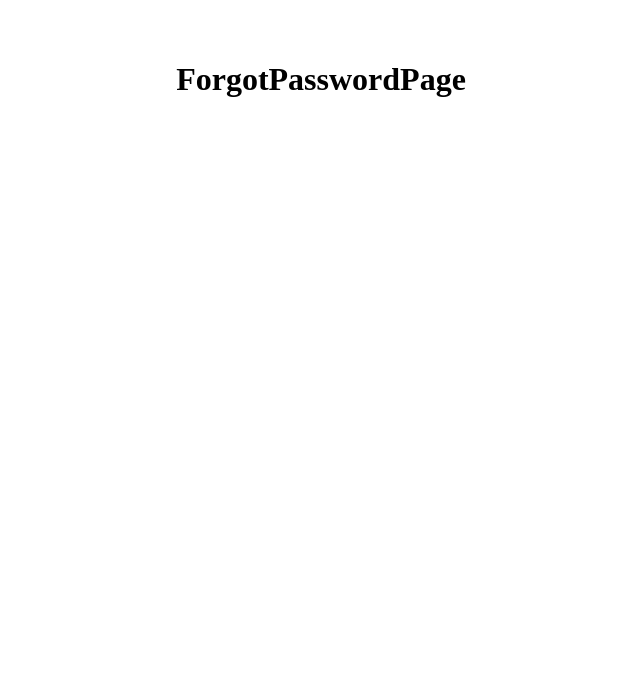
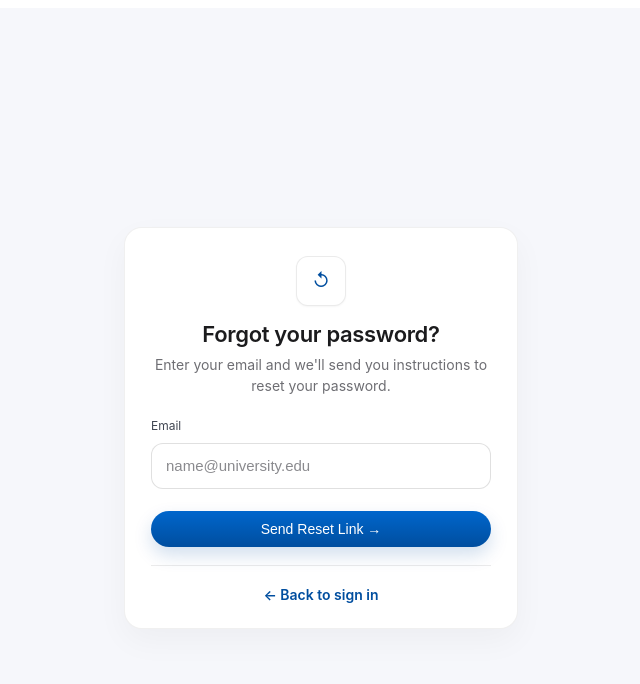
Before and after one commit to AlyMekkawy/GIU-Nexus, a React (Vite) app in the folder client/: page /forgot-password in a window 1280 px wide. Shown: the top 684 px of the page, without its empty margins (319-959 px from the left). Built offline with nearby package versions, Linux system fonts and the light colour scheme; no server answers.

Commit message:
forgot password done SCRUM-59
finished forgot password and did the css

```diff
--- /dev/null
+++ b/client/src/pages/ForgotPasswordPage.css
@@ -0,0 +1,207 @@
+/* ForgotPasswordPage - styled to match the provided reference */
+
+.forgot-page {
+  min-height: 100vh;
+  background: #f6f7fb;
+  display: flex;
+  flex-direction: column;
+  align-items: center;
+  justify-content: center;
+  padding: 20px;
+  font-family: Inter, ui-sans-serif, system-ui, -apple-system, BlinkMacSystemFont, 'Segoe UI', sans-serif;
+  color: #1b1b1d;
+}
+
+.forgot-page a {
+  color: #004e9f;
+  text-decoration: none;
+}
+
+.forgot-card {
+  width: min(100%, 340px);
+  background: #ffffff;
+  border: 1px solid rgba(0, 0, 0, 0.06);
+  border-radius: 18px;
+  box-shadow: 0 12px 32px rgba(0, 0, 0, 0.04);
+  padding: 28px 26px 24px;
+  text-align: center;
+}
+
+.forgot-icon {
+  width: 48px;
+  height: 48px;
+  border-radius: 12px;
+  margin: 0 auto 16px;
+  display: flex;
+  align-items: center;
+  justify-content: center;
+  color: #004e9f;
+  background: #ffffff;
+  border: 1px solid rgba(0, 0, 0, 0.08);
+  font-size: 18px;
+  line-height: 1;
+  box-shadow: 0 1px 2px rgba(0, 0, 0, 0.04);
+}
+
+.forgot-card h1 {
+  margin: 0;
+  font-size: 22px;
+  line-height: 1.15;
+  font-weight: 600;
+  letter-spacing: -0.015em;
+  color: #1b1b1d;
+}
+
+.forgot-card > p {
+  margin: 8px 0 22px;
+  font-size: 14px;
+  line-height: 1.45;
+  color: #6e6e73;
+}
+
+.forgot-card form {
+  text-align: left;
+}
+
+.forgot-card label {
+  display: block;
+  margin-bottom: 8px;
+  font-size: 12px;
+  line-height: 1.4;
+  color: #414753;
+}
+
+.forgot-card input {
+  width: 100%;
+  height: 46px;
+  box-sizing: border-box;
+  border-radius: 12px;
+  border: 1px solid rgba(0, 0, 0, 0.12);
+  padding: 0 14px;
+  font-size: 15px;
+  color: #1b1b1d;
+  background: #ffffff;
+  outline: none;
+}
+
+.forgot-card input::placeholder {
+  color: #8a8a8e;
+}
+
+.forgot-card input:focus {
+  border-color: #0071e3;
+  outline: 2px solid rgba(0, 113, 227, 0.25);
+  outline-offset: 1px;
+}
+
+.forgot-card button {
+  width: 100%;
+  margin-top: 22px;
+  height: 36px;
+  border: none;
+  border-radius: 9999px;
+  background: linear-gradient(180deg, #0066cc, #004e9f);
+  color: #ffffff;
+  font-size: 14px;
+  font-weight: 400;
+  cursor: pointer;
+  box-shadow: 0 8px 18px rgba(0, 78, 159, 0.18);
+  transition: transform 150ms ease, box-shadow 150ms ease, opacity 150ms ease;
+}
+
+.forgot-card button:hover {
+  box-shadow: 0 10px 22px rgba(0, 78, 159, 0.22);
+}
+
+.forgot-card button:active {
+  transform: scale(0.97);
+}
+
+.forgot-card button:disabled {
+  opacity: 0.75;
+  cursor: default;
+  transform: none;
+}
+
+.forgot-card form > div {
+  margin-top: 18px;
+  padding-top: 18px;
+  border-top: 1px solid rgba(0, 0, 0, 0.08);
+  text-align: center;
+}
+
+.forgot-card form > div a {
+  display: inline-flex;
+  align-items: center;
+  gap: 6px;
+  font-size: 14px;
+  font-weight: 600;
+}
+
+.forgot-card form > div a:hover {
+  text-decoration: underline;
+}
+
+.forgot-card > div:last-child {
+  margin-top: 14px;
+  font-size: 13px;
+  line-height: 1.45;
+  color: #6e6e73;
+}
+
+.forgot-card > div:last-child div {
+  margin-top: 8px;
+}
+
+.forgot-card > div:last-child div:first-child {
+  margin-top: 10px;
+}
+
+.forgot-card > div:last-child div,
+.forgot-card > div:last-child p {
+  font-size: 13px;
+}
+
+.forgot-card > div:last-child a {
+  font-size: 13px;
+}
+
+.forgot-card > div:last-child strong {
+  display: block;
+  margin-bottom: 8px;
+  font-size: 14px;
+  font-weight: 600;
+  color: #1b1b1d;
+}
+
+.forgot-card > div:last-child p {
+  margin: 0;
+  color: #6e6e73;
+}
+
+.forgot-card > div:last-child > div {
+  margin-top: 14px;
+}
+
+.forgot-card > div:last-child > div:last-child {
+  margin-top: 12px;
+}
+
+.forgot-card > div:last-child > div > a {
+  color: #004e9f;
+}
+
+@media (max-width: 900px) {
+}
+
+@media (max-width: 640px) {
+  .forgot-page {
+    justify-content: flex-start;
+    padding: 28px 16px 16px;
+  }
+
+  .forgot-card {
+    width: 100%;
+    padding: 24px 18px 20px;
+  }
+}
--- a/client/src/pages/ForgotPasswordPage.jsx
+++ b/client/src/pages/ForgotPasswordPage.jsx
@@ -1,4 +1,62 @@
+import { useState } from "react";
+import { Link } from "react-router-dom";
+import api from "../services/api";
+import "./ForgotPasswordPage.css";
+
 function ForgotPasswordPage() {
-    return <div style={{ padding: '2rem', textAlign: 'center' }}><h1>ForgotPasswordPage</h1></div>;
+    const [email, setEmail] = useState("");
+    const [loading, setLoading] = useState(false);
+    const [message, setMessage] = useState("");
+    const [error, setError] = useState("");
+
+    async function handleSubmit(e) {
+        e.preventDefault();
+        setLoading(true);
+        setError("");
+        setMessage("");
+
+        try {
+            await api.post("/auth/forgot-password", { email });
+            setMessage("If an account exists for this email, a reset link has been sent.");
+        } catch (err) {
+            setError(err?.response?.data?.message || err.message || "Something went wrong");
+        } finally {
+            setLoading(false);
+        }
+    }
+
+    return (
+        <div className="forgot-page">
+            <div className="forgot-card">
+                <div className="forgot-icon" aria-hidden="true">↺</div>
+                <h1>Forgot your password?</h1>
+                <p>Enter your email and we'll send you instructions to reset your password.</p>
+
+                <form onSubmit={handleSubmit} aria-label="Forgot password form">
+                    <label htmlFor="forgot-email">Email</label>
+                    <input
+                        id="forgot-email"
+                        type="email"
+                        placeholder="name@university.edu"
+                        value={email}
+                        onChange={(e) => setEmail(e.target.value)}
+                        required
+                    />
+
+                    <button type="submit" disabled={loading}>
+                        {loading ? "Sending..." : "Send Reset Link →"}
+                    </button>
+
+                    <div>
+                        <Link to="/login">← Back to sign in</Link>
+                    </div>
+                </form>
+
+                {message && <div>{message}</div>}
+                {error && <div>{error}</div>}
+            </div>
+        </div>
+    );
 }
+
 export default ForgotPasswordPage;
```
